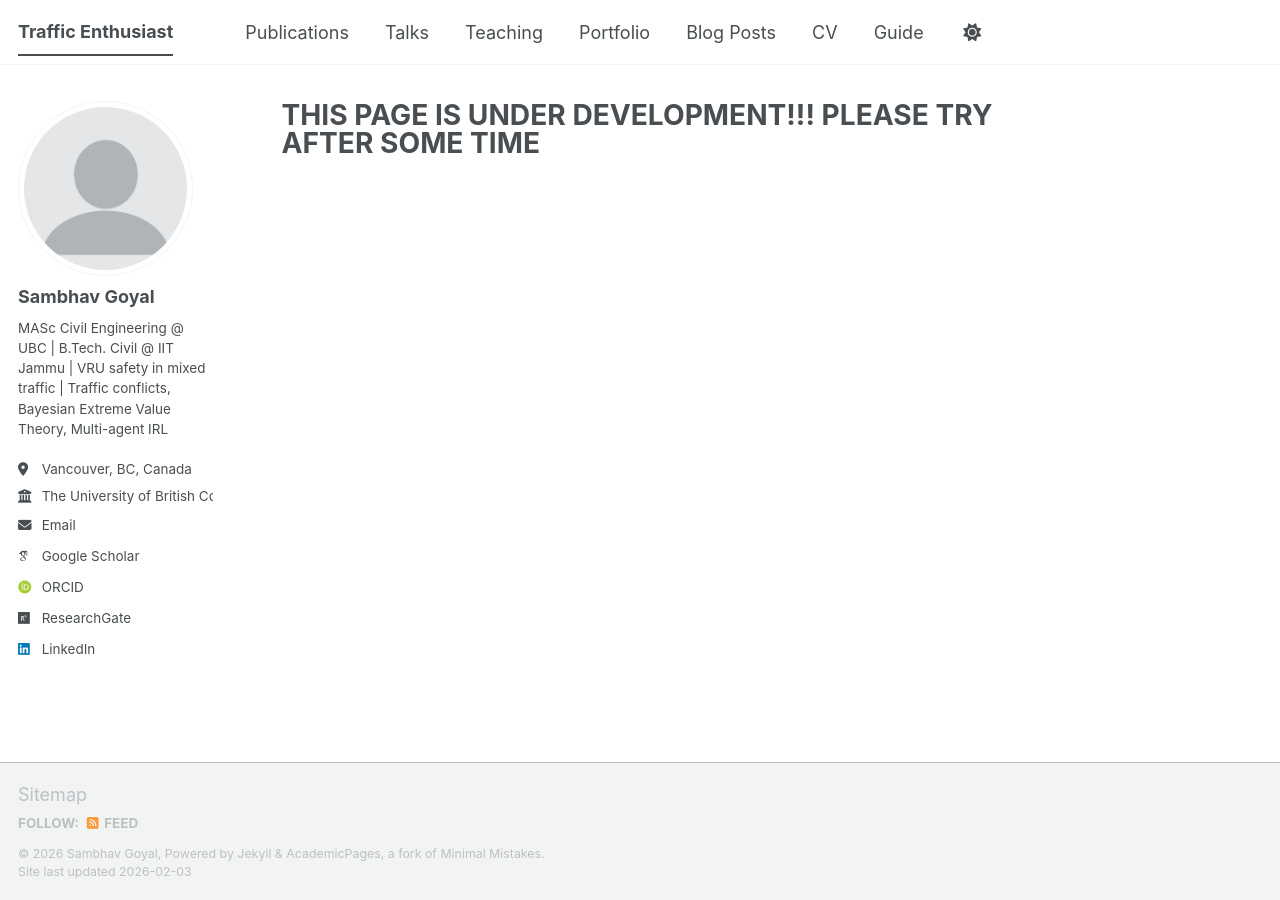
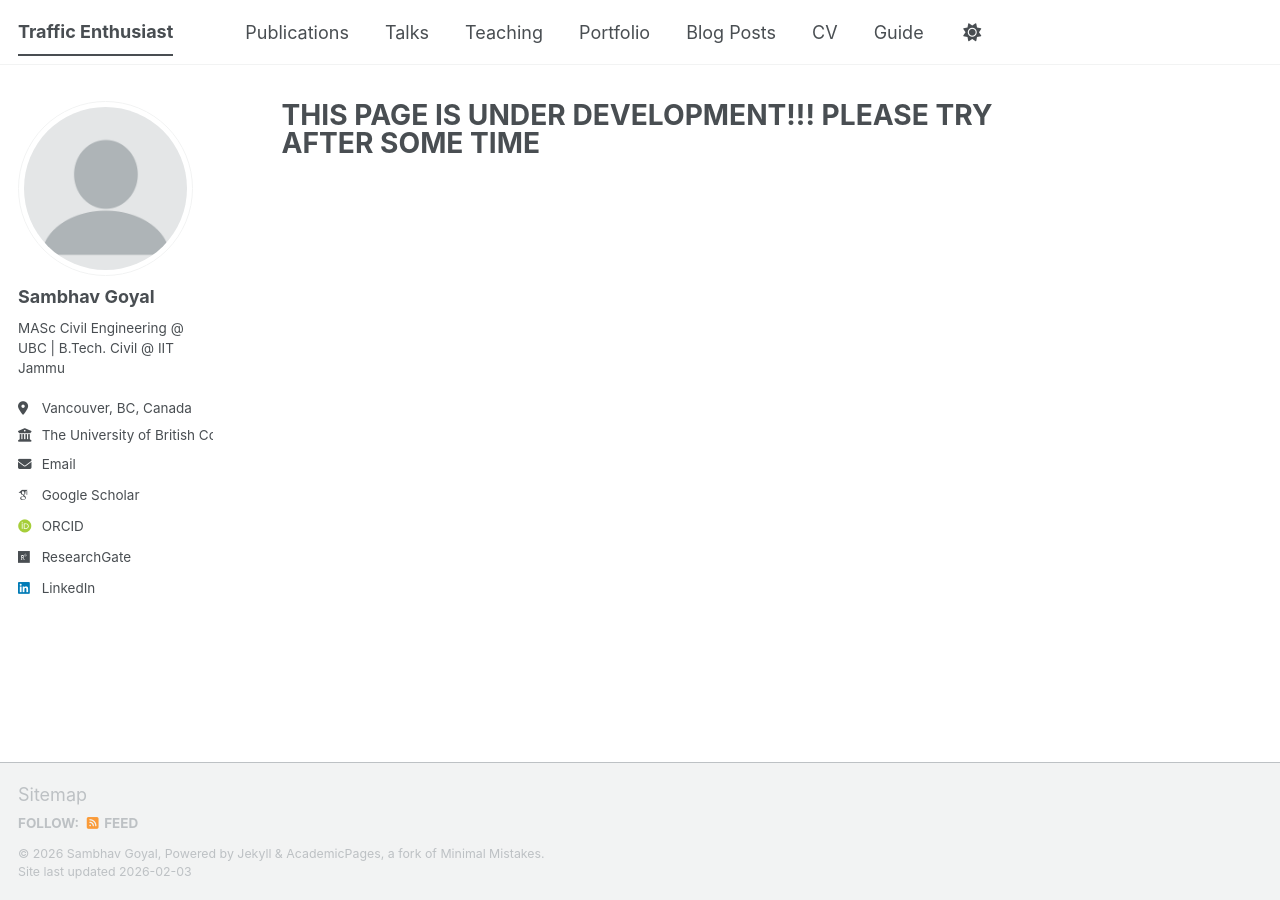
Before and after one commit to SambhavGoyal/sambhavgoyal.github.io, a Jekyll site: the page built from _pages/about.md, in a window 1280 px wide. Built offline with Jekyll 4.4.1, drawn with Linux system fonts in a browser that asks for light colours; some web fonts are replaced; a script bundle is joined from its source files by our own code; library files that are not in the unit come from our copies.

Commit message:
Update bio in _config.yml
Removed specific research interests from bio.

```diff
--- a/_config.yml
+++ b/_config.yml
@@ -26,7 +26,7 @@ author:
   avatar           : "profile.png"
   name             : "Sambhav Goyal"
   pronouns         : # example: "she/her"
-  bio              : "MASc Civil Engineering @ UBC | B.Tech. Civil @ IIT Jammu | VRU safety in mixed traffic | Traffic conflicts, Bayesian Extreme Value Theory, Multi-agent IRL"
+  bio              : "MASc Civil Engineering @ UBC | B.Tech. Civil @ IIT Jammu"
   location         : "Vancouver, BC, Canada"
   employer         : "The University of British Columbia"
   uri              : # URL
```
